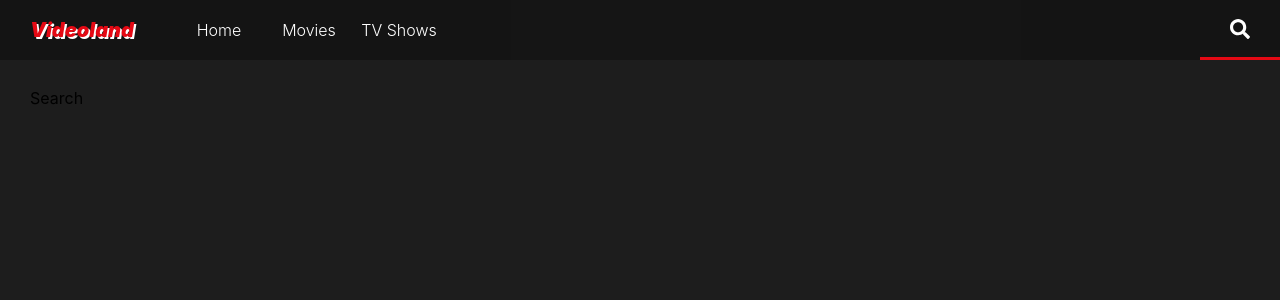
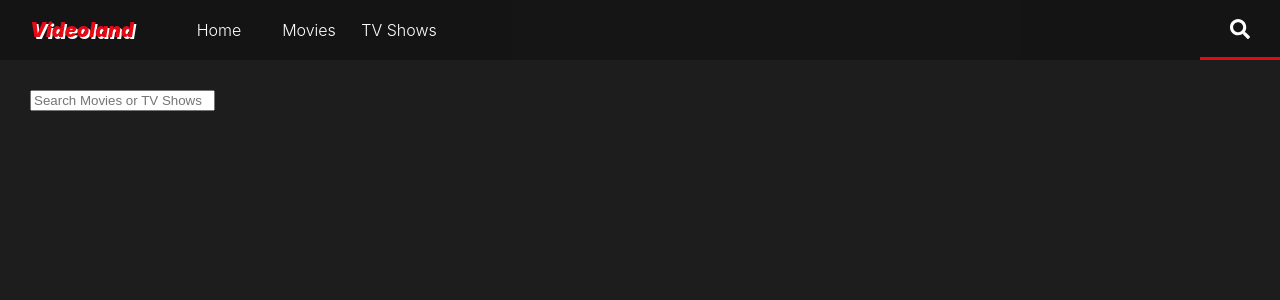
Before and after one commit to iamhayoung/videoland-react, a React (Create React App) app: page /search in a window 1280 px wide. Shown: the top 300 px of the page. Built offline with nearby package versions, Linux system fonts and the light colour scheme.

Commit message:
Get search results

```diff
--- a/src/Screens/Search.js
+++ b/src/Screens/Search.js
@@ -1,8 +1,46 @@
-import React from "react";
+import React, { useState } from "react";
+import { moviesApi, tvApi } from "api";
+import { Helmet } from "react-helmet"
+import styled from "styled-components";
 
-function Search() {
+const Form = styled.form``;
+const Input = styled.input``;
+
+function Search(props) {
+  const [keyword, setKeyword] = useState(null);
+  const [movies, setMovies] = useState([]);
+  const [tvShows, setTVShows] = useState([]);
+  console.log(props)
+  console.log(keyword)
+  console.log(movies);
+  console.log(tvShows);
+
+  function getInputText(event) {
+    const { target: { value } }= event;
+    setKeyword(value);
+  }
+
+  async function getSearchData(event) {
+    event.preventDefault();
+    try {
+      const { data: { results: movieResults} } = await moviesApi.search(keyword);
+      const { data: { results: tvResults} } = await tvApi.search(keyword);
+      setMovies(movieResults);
+      setTVShows(tvResults);
+    } catch (error) {
+      console.error(error)
+    }
+  }
+
   return (
-    <p>Search</p>
+    <>
+      <Helmet>
+        <title>Search | Videoland</title>
+      </Helmet>
+      <Form onSubmit={getSearchData}>
+        <Input onChange={getInputText} placeholder="Search Movies or TV Shows" />
+      </Form>
+    </>
   )
 }
 
```
